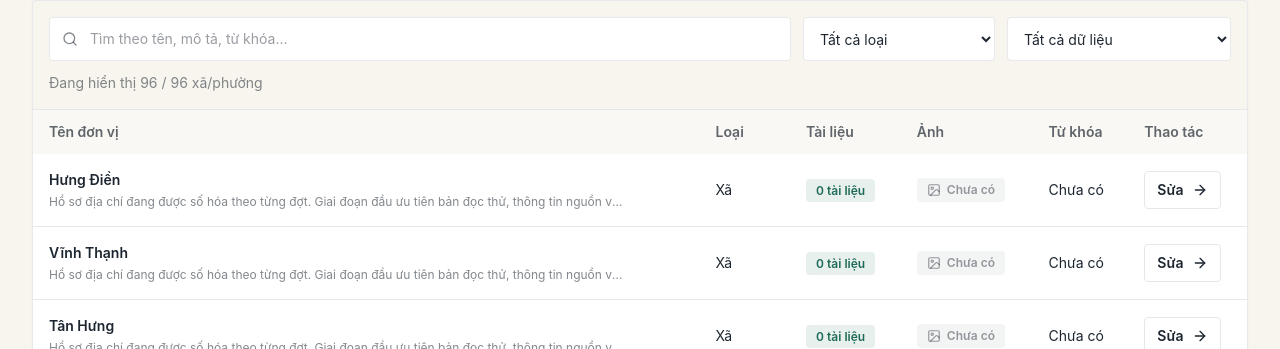
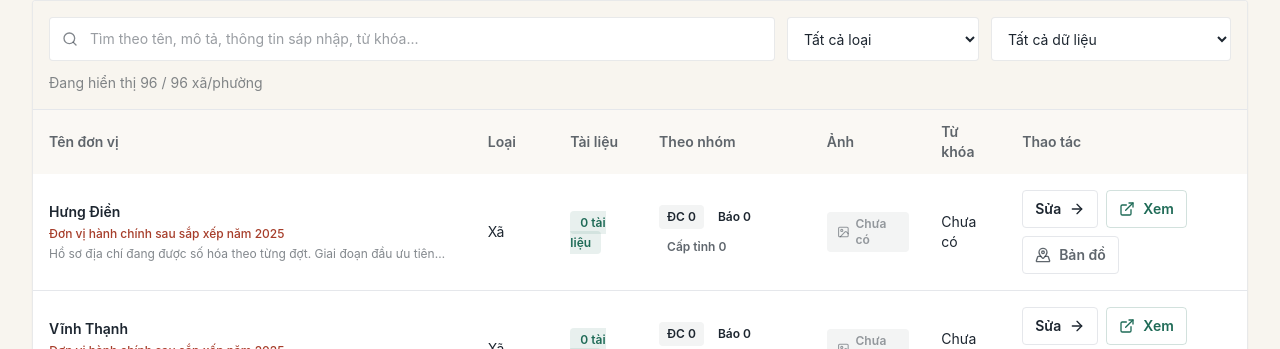
Before and after one commit to duythien24/diachitayninh, a Next.js app: page /admin/communes in a window 1280 px wide. Shown: the part 451-800 px from the top of the page. Built offline with nearby package versions, Linux system fonts and the light colour scheme; no server answers; the database is empty.

Commit message:
Enhance commune administration

```diff
--- a/src/app/admin/communes/actions.ts
+++ b/src/app/admin/communes/actions.ts
@@ -103,6 +103,7 @@ export async function updateCommuneAction(communeId: string, formData: FormData)
     : optionalTextValue(formData, "cover_image_url") || optionalTextValue(formData, "existing_cover_image_url");
 
   const communeData = {
+    district_old: optionalTextValue(formData, "district_old"),
     description: optionalTextValue(formData, "description"),
     cover_image_url: coverImageUrl,
     keywords: keywordsValue(formData),
@@ -130,6 +131,7 @@ export async function updateCommuneAction(communeId: string, formData: FormData)
     entityLabel: communeName,
     metadata: {
       slug,
+      districtOld: communeData.district_old,
       hasCoverImage: Boolean(coverImageUrl),
       keywords: communeData.keywords || []
     }
--- a/src/app/admin/communes/page.tsx
+++ b/src/app/admin/communes/page.tsx
@@ -19,12 +19,20 @@ export default async function AdminCommunesPage({
   const [communes, documents, params] = await Promise.all([getAdminCommunes(), getAdminDocuments(), searchParams]);
   const isMock = usingMockData();
   const message = statusMessage(params.status);
-  const documentCountByCommune = new Map<string, number>();
+  const documentCountByCommune = new Map<
+    string,
+    { total: number; diaChi: number; baoTayNinh: number; provincial: number }
+  >();
 
   for (const document of documents) {
     const communeIds = document.communeIds?.length ? document.communeIds : document.communeId ? [document.communeId] : [];
     for (const communeId of communeIds) {
-      documentCountByCommune.set(communeId, (documentCountByCommune.get(communeId) || 0) + 1);
+      const current = documentCountByCommune.get(communeId) || { total: 0, diaChi: 0, baoTayNinh: 0, provincial: 0 };
+      current.total += 1;
+      if (document.documentType === "dia_chi") current.diaChi += 1;
+      if (document.documentType === "bao_tay_ninh") current.baoTayNinh += 1;
+      if (document.documentType === "tai_lieu_cap_tinh") current.provincial += 1;
+      documentCountByCommune.set(communeId, current);
     }
   }
 
@@ -33,7 +41,7 @@ export default async function AdminCommunesPage({
   ).length;
   const communeRows = communes.map((commune) => ({
     ...commune,
-    documentCount: documentCountByCommune.get(commune.id) || 0
+    documentCounts: documentCountByCommune.get(commune.id) || { total: 0, diaChi: 0, baoTayNinh: 0, provincial: 0 }
   }));
 
   return (
--- a/src/components/admin-commune-table.tsx
+++ b/src/components/admin-commune-table.tsx
@@ -2,14 +2,22 @@
 
 import Link from "next/link";
 import { useMemo, useState } from "react";
-import { ArrowRight, Image as ImageIcon, Search } from "lucide-react";
+import { ArrowRight, ExternalLink, Image as ImageIcon, MapPinned, Search } from "lucide-react";
 
 import type { Commune, CommuneType } from "@/lib/types";
-import { cn, normalizeVietnamese, typePrefix } from "@/lib/utils";
+import { cn, normalizeVietnamese, tinhThanhMapUrl, typePrefix } from "@/lib/utils";
 
-type AdminCommuneItem = Commune & { documentCount: number };
+type AdminCommuneItem = Commune & {
+  documentCounts: {
+    total: number;
+    diaChi: number;
+    baoTayNinh: number;
+    provincial: number;
+  };
+};
+
 type CommuneFilter = "all" | CommuneType;
-type DataFilter = "all" | "has_docs" | "no_docs" | "missing_image" | "missing_keywords";
+type DataFilter = "all" | "has_docs" | "no_docs" | "missing_image" | "missing_keywords" | "missing_merge_info";
 
 function selectClass() {
   return "min-h-11 rounded border border-ink/10 bg-white px-3 py-2 text-sm text-ink outline-none transition focus:border-palm";
@@ -25,21 +33,16 @@ export function AdminCommuneTable({ communes }: { communes: AdminCommuneItem[] }
 
     return communes.filter((commune) => {
       if (typeFilter !== "all" && commune.type !== typeFilter) return false;
-      if (dataFilter === "has_docs" && !commune.documentCount) return false;
-      if (dataFilter === "no_docs" && commune.documentCount) return false;
+      if (dataFilter === "has_docs" && !commune.documentCounts.total) return false;
+      if (dataFilter === "no_docs" && commune.documentCounts.total) return false;
       if (dataFilter === "missing_image" && commune.coverImageUrl) return false;
       if (dataFilter === "missing_keywords" && commune.keywords?.length) return false;
+      if (dataFilter === "missing_merge_info" && commune.districtOld?.trim()) return false;
 
       if (!normalizedQuery) return true;
 
       return normalizeVietnamese(
-        [
-          commune.name,
-          commune.slug,
-          commune.districtOld,
-          commune.description,
-          commune.keywords?.join(" ") || ""
-        ].join(" ")
+        [commune.name, commune.slug, commune.districtOld, commune.description, commune.keywords?.join(" ") || ""].join(" ")
       ).includes(normalizedQuery);
     });
   }, [communes, dataFilter, query, typeFilter]);
@@ -47,7 +50,7 @@ export function AdminCommuneTable({ communes }: { communes: AdminCommuneItem[] }
   return (
     <section className="mt-8 overflow-hidden rounded border border-ink/10 bg-white shadow-sm">
       <div className="border-b border-ink/8 bg-paper px-4 py-4">
-        <div className="grid gap-3 lg:grid-cols-[1fr_12rem_14rem]">
+        <div className="grid gap-3 lg:grid-cols-[1fr_12rem_15rem]">
           <label className="flex min-h-11 items-center gap-3 rounded border border-ink/10 bg-white px-3 text-ink/55">
             <Search className="h-4 w-4" aria-hidden="true" />
             <span className="sr-only">Tìm xã/phường</span>
@@ -55,7 +58,7 @@ export function AdminCommuneTable({ communes }: { communes: AdminCommuneItem[] }
               value={query}
               onChange={(event) => setQuery(event.target.value)}
               className="min-w-0 flex-1 bg-transparent text-sm text-ink outline-none placeholder:text-ink/45"
-              placeholder="Tìm theo tên, mô tả, từ khóa..."
+              placeholder="Tìm theo tên, mô tả, thông tin sáp nhập, từ khóa..."
             />
           </label>
 
@@ -71,18 +74,22 @@ export function AdminCommuneTable({ communes }: { communes: AdminCommuneItem[] }
             <option value="no_docs">Chưa có tài liệu</option>
             <option value="missing_image">Thiếu ảnh</option>
             <option value="missing_keywords">Thiếu từ khóa</option>
+            <option value="missing_merge_info">Thiếu thông tin sáp nhập</option>
           </select>
         </div>
-        <p className="mt-3 text-sm text-ink/55">Đang hiển thị {filteredCommunes.length} / {communes.length} xã/phường</p>
+        <p className="mt-3 text-sm text-ink/55">
+          Đang hiển thị {filteredCommunes.length} / {communes.length} xã/phường
+        </p>
       </div>
 
       <div className="overflow-x-auto">
-        <table className="w-full min-w-[900px] border-collapse text-left text-sm">
+        <table className="w-full min-w-[1120px] border-collapse text-left text-sm">
           <thead className="bg-paper/70 text-ink/70">
             <tr>
               <th className="px-4 py-3 font-semibold">Tên đơn vị</th>
               <th className="px-4 py-3 font-semibold">Loại</th>
               <th className="px-4 py-3 font-semibold">Tài liệu</th>
+              <th className="px-4 py-3 font-semibold">Theo nhóm</th>
               <th className="px-4 py-3 font-semibold">Ảnh</th>
               <th className="px-4 py-3 font-semibold">Từ khóa</th>
               <th className="px-4 py-3 font-semibold">Thao tác</th>
@@ -91,16 +98,30 @@ export function AdminCommuneTable({ communes }: { communes: AdminCommuneItem[] }
           <tbody className="divide-y divide-ink/8">
             {filteredCommunes.length ? (
               filteredCommunes.map((commune) => (
-                <tr key={commune.id} className={cn(commune.documentCount ? "bg-palm/3" : "bg-white")}>
+                <tr key={commune.id} className={cn(commune.documentCounts.total ? "bg-palm/3" : "bg-white")}>
                   <td className="px-4 py-4">
                     <p className="font-semibold text-ink">{commune.name}</p>
+                    <p className="mt-1 line-clamp-1 max-w-xl text-xs font-medium text-lacquer">{commune.districtOld}</p>
                     <p className="mt-1 line-clamp-1 max-w-xl text-xs text-ink/55">{commune.description}</p>
                   </td>
                   <td className="px-4 py-4 text-ink/68">{typePrefix(commune.type)}</td>
                   <td className="px-4 py-4">
                     <span className="rounded bg-palm/10 px-2.5 py-1 text-xs font-semibold text-palm">
-                      {commune.documentCount} tài liệu
+                      {commune.documentCounts.total} tài liệu
                     </span>
+                  </td>
+                  <td className="px-4 py-4">
+                    <div className="flex flex-wrap gap-1.5">
+                      <span className="rounded bg-ink/5 px-2 py-1 text-xs font-semibold text-ink/62">
+                        ĐC {commune.documentCounts.diaChi}
+                      </span>
+                      <span className="rounded bg-blue/10 px-2 py-1 text-xs font-semibold text-blue">
+                        Báo {commune.documentCounts.baoTayNinh}
+                      </span>
+                      <span className="rounded bg-gold/15 px-2 py-1 text-xs font-semibold text-ink/70">
+                        Cấp tỉnh {commune.documentCounts.provincial}
+                      </span>
+                    </div>
                   </td>
                   <td className="px-4 py-4">
                     <span
@@ -117,6 +138,7 @@ export function AdminCommuneTable({ communes }: { communes: AdminCommuneItem[] }
                     {commune.keywords?.length ? commune.keywords.slice(0, 3).join(", ") : "Chưa có"}
                   </td>
                   <td className="px-4 py-4">
+                    <div className="flex flex-wrap gap-2">
                       <Link
                         href={`/admin/communes/${commune.id}/edit`}
                         className="inline-flex min-h-9 items-center justify-center gap-2 rounded border border-ink/12 px-3 py-2 text-sm font-semibold text-ink transition hover:bg-paper"
@@ -124,12 +146,30 @@ export function AdminCommuneTable({ communes }: { communes: AdminCommuneItem[] }
                         Sửa
                         <ArrowRight className="h-4 w-4" aria-hidden="true" />
                       </Link>
+                      <Link
+                        href={`/xa-phuong/${commune.slug}`}
+                        target="_blank"
+                        className="inline-flex min-h-9 items-center justify-center gap-2 rounded border border-palm/20 px-3 py-2 text-sm font-semibold text-palm transition hover:bg-palm/8"
+                      >
+                        <ExternalLink className="h-4 w-4" aria-hidden="true" />
+                        Xem
+                      </Link>
+                      <a
+                        href={tinhThanhMapUrl(commune.type, commune.slug)}
+                        target="_blank"
+                        rel="noreferrer"
+                        className="inline-flex min-h-9 items-center justify-center gap-2 rounded border border-ink/12 px-3 py-2 text-sm font-semibold text-ink/70 transition hover:bg-paper"
+                      >
+                        <MapPinned className="h-4 w-4" aria-hidden="true" />
+                        Bản đồ
+                      </a>
+                    </div>
                   </td>
                 </tr>
               ))
             ) : (
               <tr>
-                <td colSpan={6} className="px-4 py-10 text-center text-sm text-ink/60">
+                <td colSpan={7} className="px-4 py-10 text-center text-sm text-ink/60">
                   Không có xã/phường phù hợp với bộ lọc hiện tại.
                 </td>
               </tr>
```
Also changed, not shown: src/app/admin/communes/[id]/edit/page.tsx (+38 -2 lines). Lines whose indentation alone changed are shown as unchanged.
